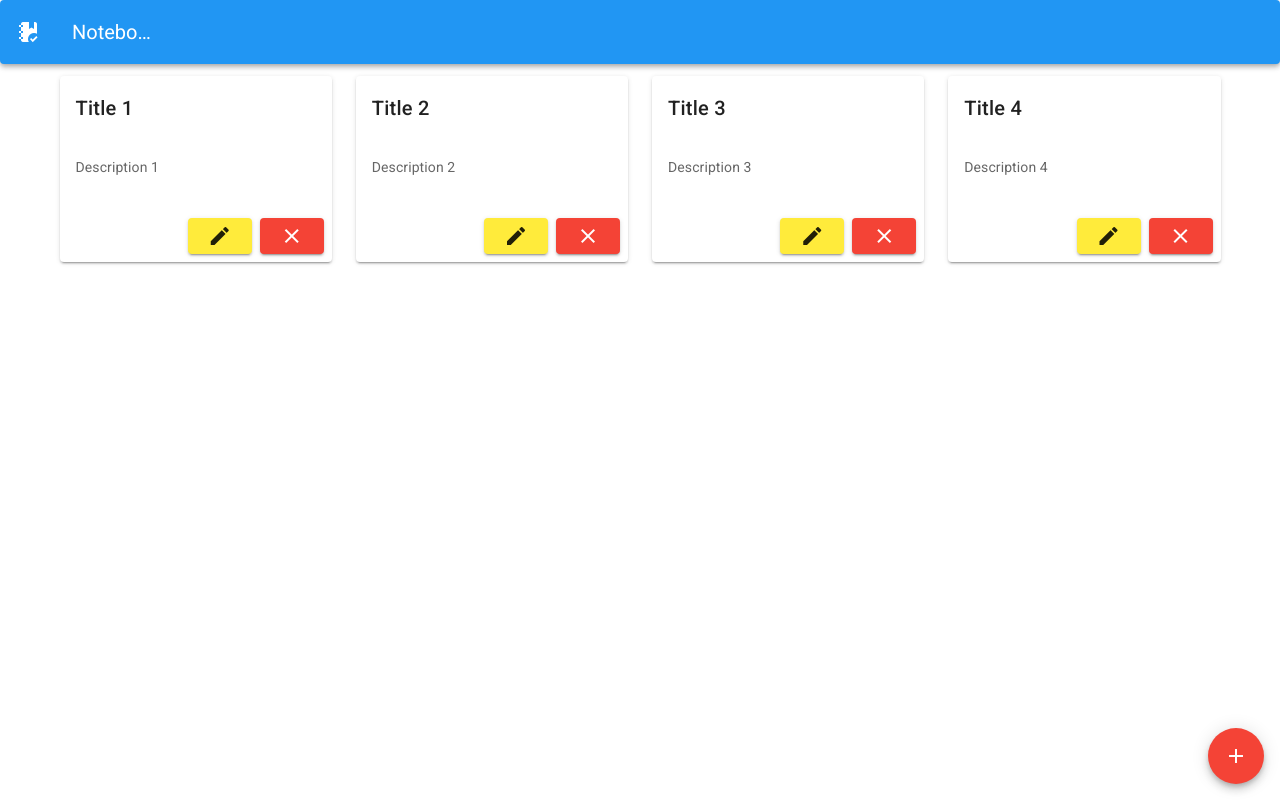
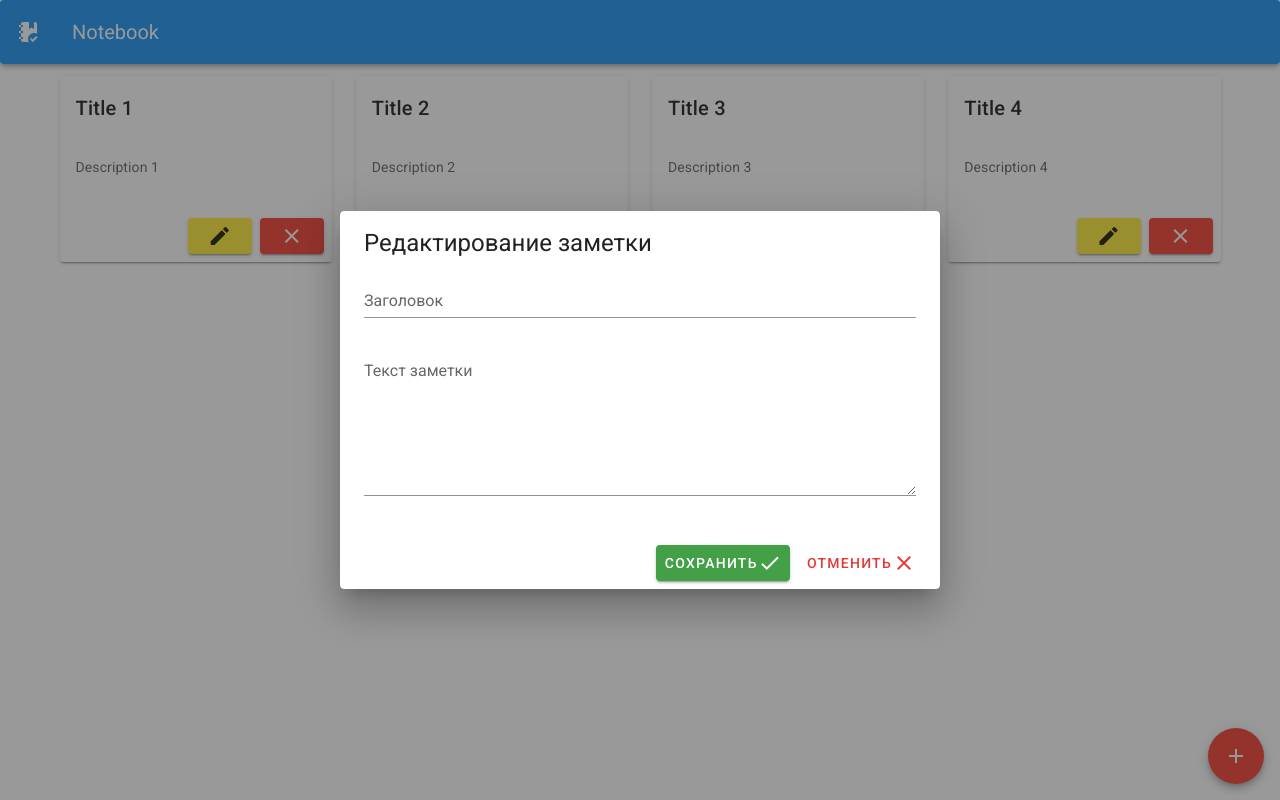
Before and after one commit to slay336/js-notebook, a Vue app: page / in a window 1280 px wide. Both pictures are taken after a click on the button 219 px from the left and 236 px from the top of the page. Built offline with nearby package versions, Linux system fonts and the light colour scheme.

Commit message:
Редактирование карточек

```diff
--- a/src/App.vue
+++ b/src/App.vue
@@ -12,11 +12,6 @@ import NavBar from "@/components/Nav.vue";
 
 export default {
   name: 'App',
-
-  data: () => ({
-
-  }),
-
   components: {
     NavBar
   }
--- a/src/components/AlterNote.vue
+++ b/src/components/AlterNote.vue
@@ -5,23 +5,9 @@
             persistent
             max-width="600px"
         >
-            <template v-slot:activator="{ on }">
-                <v-btn
-                    v-show="true"
-                    color="red"
-                    fab
-                    dark
-                    fixed
-                    bottom
-                    right
-                    v-on="on"
-                >
-                    <v-icon>mdi-plus</v-icon>
-                </v-btn>
-            </template>
             <v-card>
                 <v-card-title>
-                    <span class="text-h5">Новая заметка</span>
+                    <span class="text-h5">Редактирование заметки</span>
                 </v-card-title>
                 <v-card-text>
                     <v-row>
@@ -72,7 +58,14 @@ export default {
     name: "AlterNote",
     data() {
         return {
+            noteId: undefined,
             dialog: false
+        }
+    },
+    methods: {
+        open(noteId) {
+            this.noteId = noteId;
+            this.dialog = true;
         }
     }
 }
--- a/src/components/Nav.vue
+++ b/src/components/Nav.vue
@@ -7,9 +7,9 @@
         <v-app-bar-nav-icon>
             <v-icon>mdi-notebook-check</v-icon>
         </v-app-bar-nav-icon>
-        <v-app-bar-title color="black">
+        <v-toolbar-title>
             Notebook
-        </v-app-bar-title>
+        </v-toolbar-title>
     </v-app-bar>
 </template>
 
--- a/src/components/NoteCard.vue
+++ b/src/components/NoteCard.vue
@@ -1,4 +1,10 @@
 <template>
+    <v-row
+        class="mb-5"
+    >
+        <v-col
+            cols="12"
+        >
             <v-card>
                 <v-card-title>
                     <p>{{ note.title }}</p>
@@ -9,7 +15,10 @@
                 <v-card-actions
                     class="d-flex justify-end"
                 >
-            <v-btn color="yellow">
+                    <v-btn
+                        color="yellow"
+                        @click="callDialog(note.id)"
+                    >
                         <v-icon>mdi-pencil</v-icon>
                     </v-btn>
                     <v-btn
@@ -20,10 +29,16 @@
                     </v-btn>
                 </v-card-actions>
             </v-card>
-
+            <AlterNote
+                ref="dialog"
+            ></AlterNote>
+        </v-col>
+    </v-row>
 </template>
 
 <script>
+import AlterNote from "@/components/AlterNote.vue";
+import {callDialog} from "@/shared.js";
 
 export default {
     name: "NoteCard",
@@ -31,12 +46,17 @@ export default {
         note: Object
     },
     methods: {
+        callDialog,
         deleteNote() {
             let newState = this.$root.notes.filter((el) => {
                 return el.id !== this.note.id;
             })
             this.$root.notes = newState;
         }
+
+    },
+    components: {
+        AlterNote
     }
 }
 </script>
--- /dev/null
+++ b/src/shared.js
@@ -0,0 +1,4 @@
+
+export let callDialog = function(noteId) {
+    this.$refs.dialog.open(noteId);
+}
--- a/src/views/Notes.vue
+++ b/src/views/Notes.vue
@@ -15,19 +15,35 @@
                 ></NoteCard>
             </v-col>
         </v-row>
-        <AlterNote></AlterNote>
+        <v-btn
+            v-show="true"
+            color="red"
+            fab
+            dark
+            fixed
+            bottom
+            right
+            @click="callDialog(undefined)"
+        >
+            <v-icon>mdi-plus</v-icon>
+        </v-btn>
+        <AlterNote ref="dialog"></AlterNote>
     </v-container>
 </template>
 
 <script>
 import NoteCard from "@/components/NoteCard.vue";
 import AlterNote from "@/components/AlterNote.vue";
+import {callDialog} from "@/shared.js";
 
 export default {
     name: "Notes",
     components: {
         NoteCard,
         AlterNote
+    },
+    methods: {
+        callDialog
     }
 }
 
```
Lines whose indentation alone changed are shown as unchanged.
